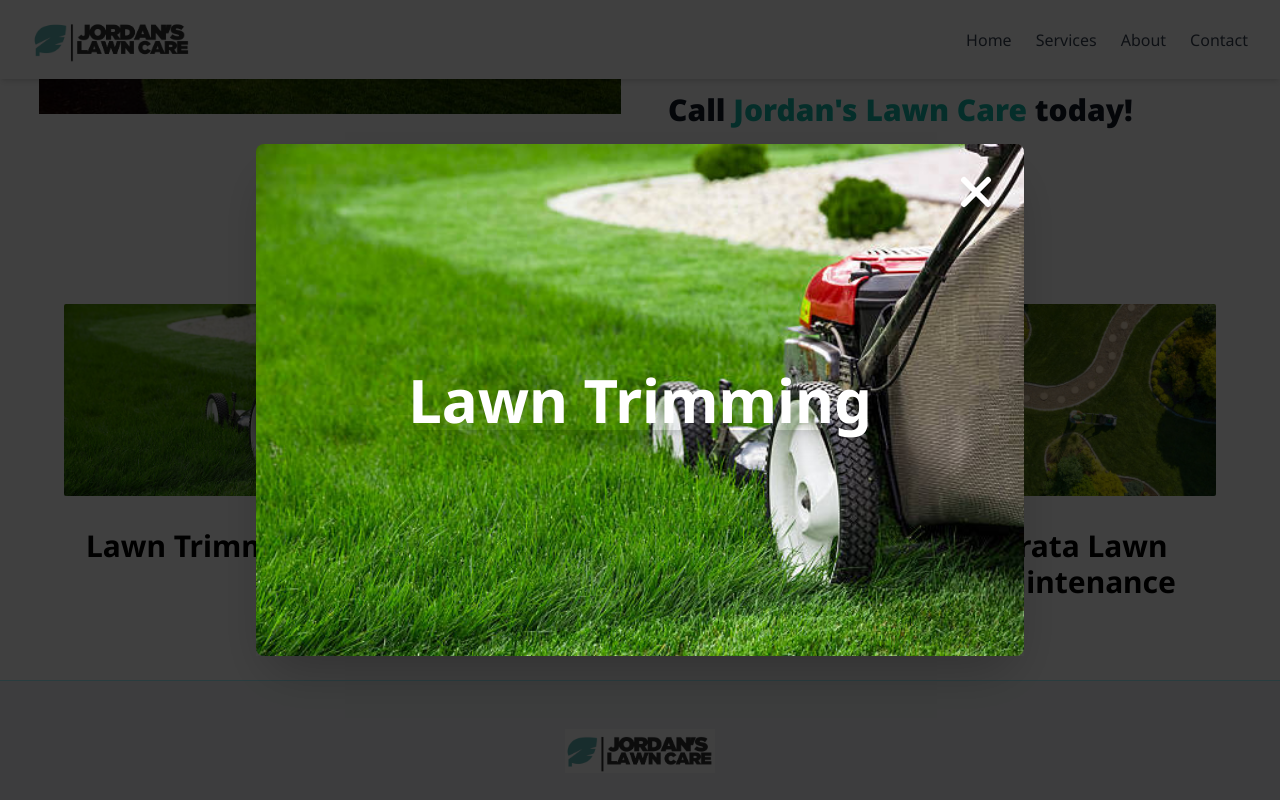
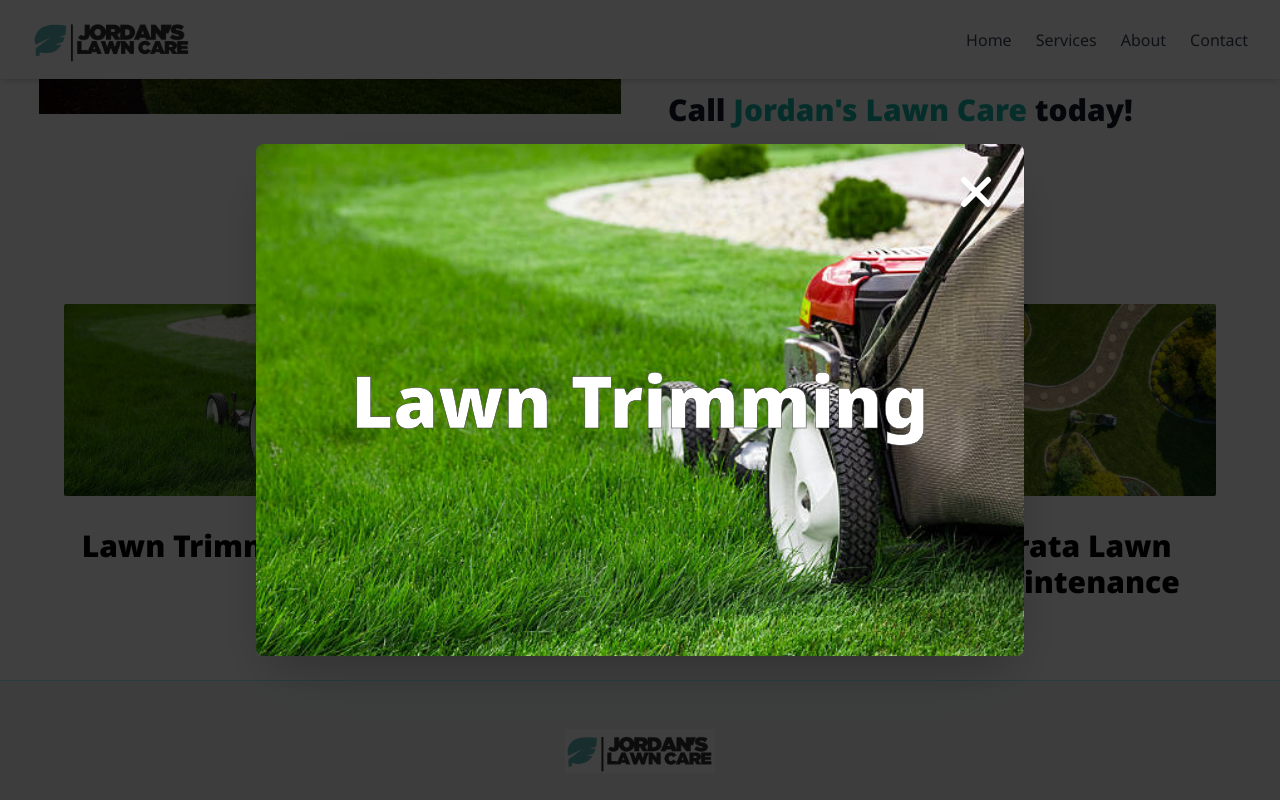
Before and after one commit to jordwan/jordans-lawn-care, a Next.js app: page / in a window 1280 px wide. Both pictures are taken after a click on the element 202 px from the left and 880 px from the top of the page. Shown: the part 480-1280 px from the top of the page. Built offline with nearby package versions, Linux system fonts and the light colour scheme.

Commit message:
changed fonts and hero sizes

```diff
--- a/src/app/globals.css
+++ b/src/app/globals.css
@@ -19,3 +19,15 @@ body {
   background: var(--background);
   font-family: Arial, Helvetica, sans-serif;
 }
+
+@layer utilities {
+  .text-outline-black {
+    -webkit-text-stroke: 0.5px #383838; /* Stroke width and color */
+    color: white;
+    /* So the fill becomes 'see-through' */
+    /* Optionally:
+       fill-color: transparent;
+       stroke-color: #000;
+    */
+  }
+}
--- a/src/components/HeroSection2.tsx
+++ b/src/components/HeroSection2.tsx
@@ -61,7 +61,7 @@ export const HeroSection2 = () => {
             </div>
             {/* Caption link (under the thumbnail) */}
             <Link href={links[index]}>
-              <p className="mt-2 pt-1 md:pt-6 py-4 px-2 text-xl md:text-3xl font-bold text-center text-black cursor-pointer">
+              <p className="mt-2 pt-1 md:pt-6 py-4 px-2 text-xl md:text-3xl font-black text-center text-black cursor-pointer">
                 {titles[index]}
               </p>
             </Link>
@@ -95,7 +95,7 @@ export const HeroSection2 = () => {
             <div className="absolute inset-0 flex items-center shadow-2xl justify-center">
               <Link
                 href={selectedItem.link}
-                className="text-white text-center text-6xl font-bold shadow-xl"
+                className="text-outline-black p-2 text-center text-7xl font-black"
               >
                 {selectedItem.title}
               </Link>
```
